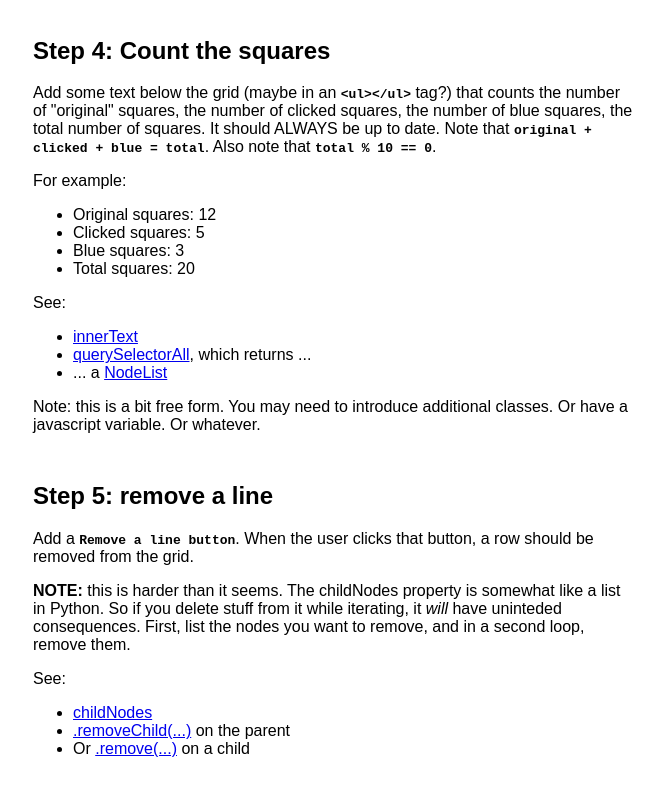
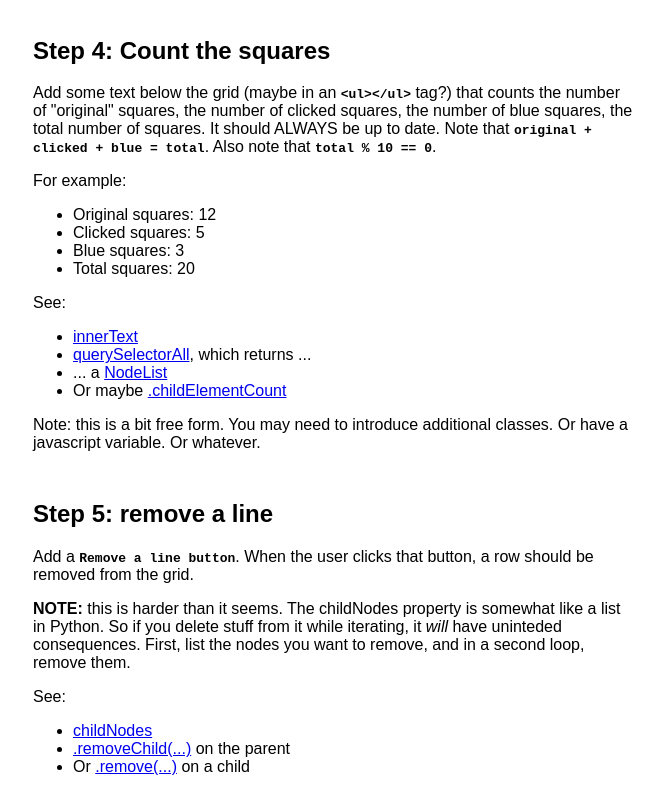
Before and after one commit to Kehrlann/web-grid-js, a plain HTML site: page index.html in a window 1280 px wide. Shown: the part 1443-2243 px from the top of the page, without its empty margins (307-970 px from the left). Drawn offline with Linux system fonts and the light colour scheme.

Commit message:
fix docs for q5

```diff
--- a/index.html
+++ b/index.html
@@ -130,6 +130,7 @@
             <li><a href="https://developer.mozilla.org/en-US/docs/Web/API/HTMLElement/innerText" target="_">innerText</a></li>
             <li><a href="https://developer.mozilla.org/en-US/docs/Web/API/Document/querySelectorAll" target="_">querySelectorAll</a>, which returns ...</li>
             <li>... a <a href="https://developer.mozilla.org/en-US/docs/Web/API/NodeList" target="_">NodeList</a></li>
+            <li>Or maybe <a href="https://developer.mozilla.org/en-US/docs/Web/API/Element/childElementCount" target="_">.childElementCount</a></li>
           </ul>
         </p>
         <p>
```
